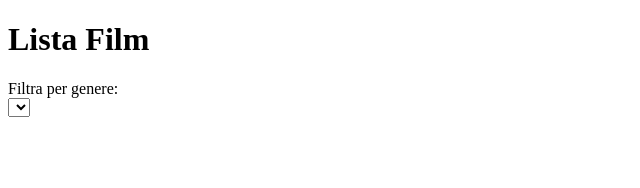
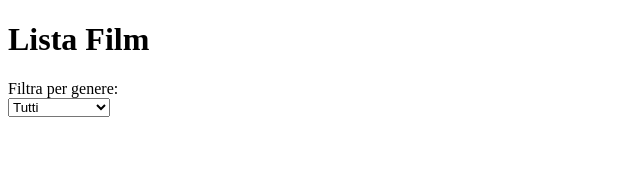
Before and after one commit to JuriPatacchiola/react-movie-filter, a React (Vite) app: page / in a window 1280 px wide. Shown: the top 188 px of the page, without its empty margins (0-640 px from the left). Built offline with nearby package versions, Linux system fonts and the light colour scheme.

Commit message:
add the option select

```diff
--- a/src/App.jsx
+++ b/src/App.jsx
@@ -37,7 +37,13 @@ function App() {
           id="genre-select"
           value={selectedGenre}
           onChange={(e) => setSelectedGenre(e.target.value)}
-        ></select>
+        >
+          {genres.map((genre, index) => (
+            <option key={index} value={genre}>
+              {genre === "" ? "Tutti" : genre}
+            </option>
+          ))}
+        </select>
       </div>
     </>
   )
```
